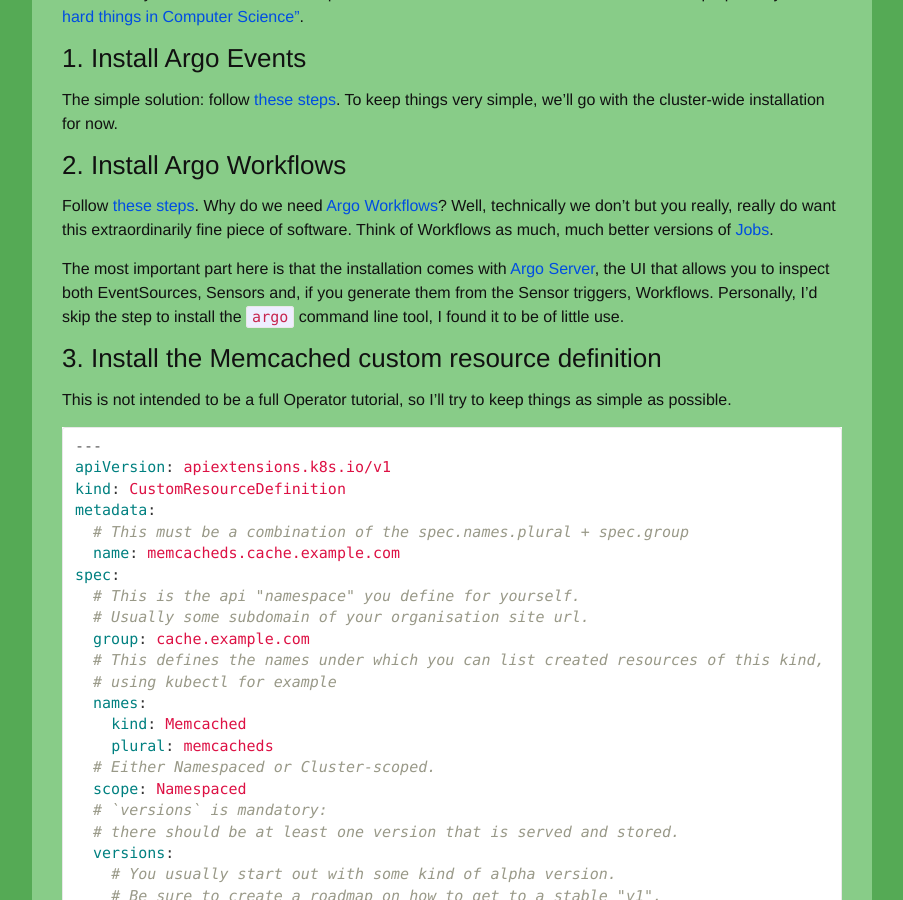
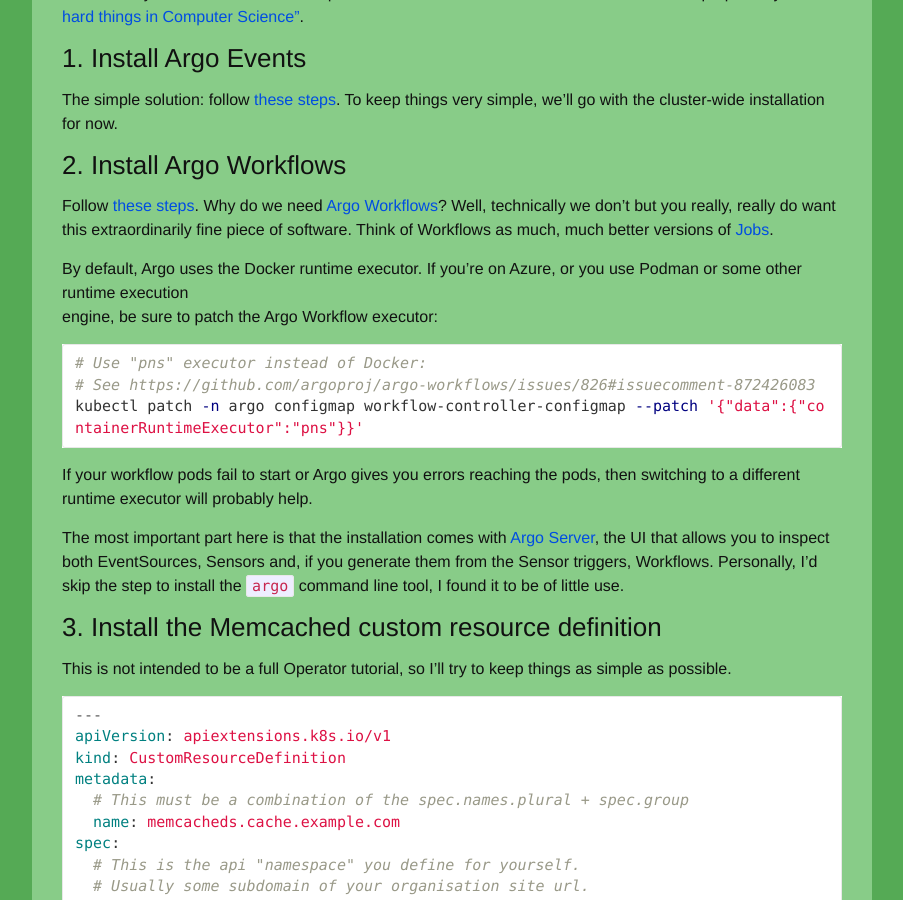
Before and after one commit to reinvantveer/reinvantveer.github.io, a Jekyll site: the page built from _posts/2022-01-29-easier-operator.md, in a window 1280 px wide and 900 px high, scrolled down 4808 px. Shown: the whole window, without its empty margins (188-1091 px from the left). Built offline with Jekyll 4.4.1, drawn with Linux system fonts in a browser that asks for light colours; comment, search, counter and statistics services are not loaded.

Commit message:
add runtime exec switching instructions
Signed-off-by: reinvantveer <rein@vantveer.me>

````diff
--- a/_posts/2022-01-29-easier-operator.md
+++ b/_posts/2022-01-29-easier-operator.md
@@ -186,6 +186,17 @@
 want this extraordinarily fine piece of software. Think of Workflows as much, much better versions
 of [Jobs](https://kubernetes.io/docs/concepts/workloads/controllers/job/).
 
+By default, Argo uses the Docker runtime executor. If you're on Azure, or you use Podman or some other runtime execution
+engine, be sure to patch the Argo Workflow executor:
+```shell
+# Use "pns" executor instead of Docker:
+# See https://github.com/argoproj/argo-workflows/issues/826#issuecomment-872426083
+kubectl patch -n argo configmap workflow-controller-configmap --patch '{"data":{"containerRuntimeExecutor":"pns"}}'
+```
+
+If your workflow pods fail to start or Argo gives you errors reaching the pods, then switching to a different runtime
+executor will probably help.
+
 The most important part here is that the installation comes
 with [Argo Server](https://argoproj.github.io/argo-workflows/argo-server/), the UI that allows you to inspect both
 EventSources, Sensors and, if you generate them from the Sensor triggers, Workflows. Personally, I'd skip the step to
````
